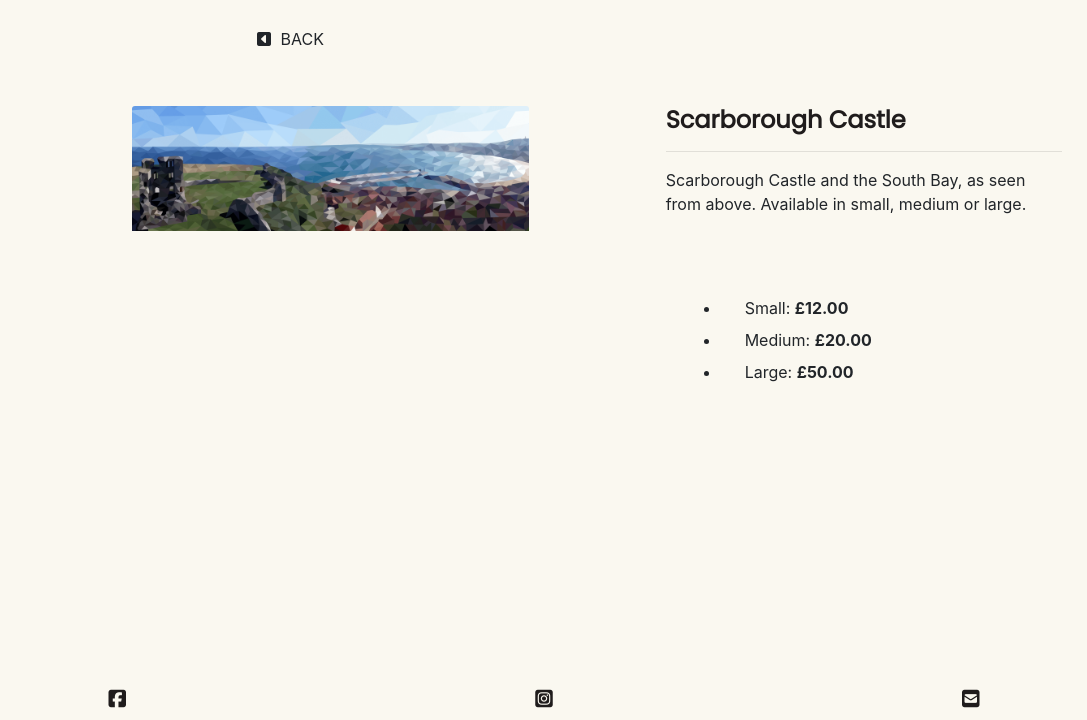
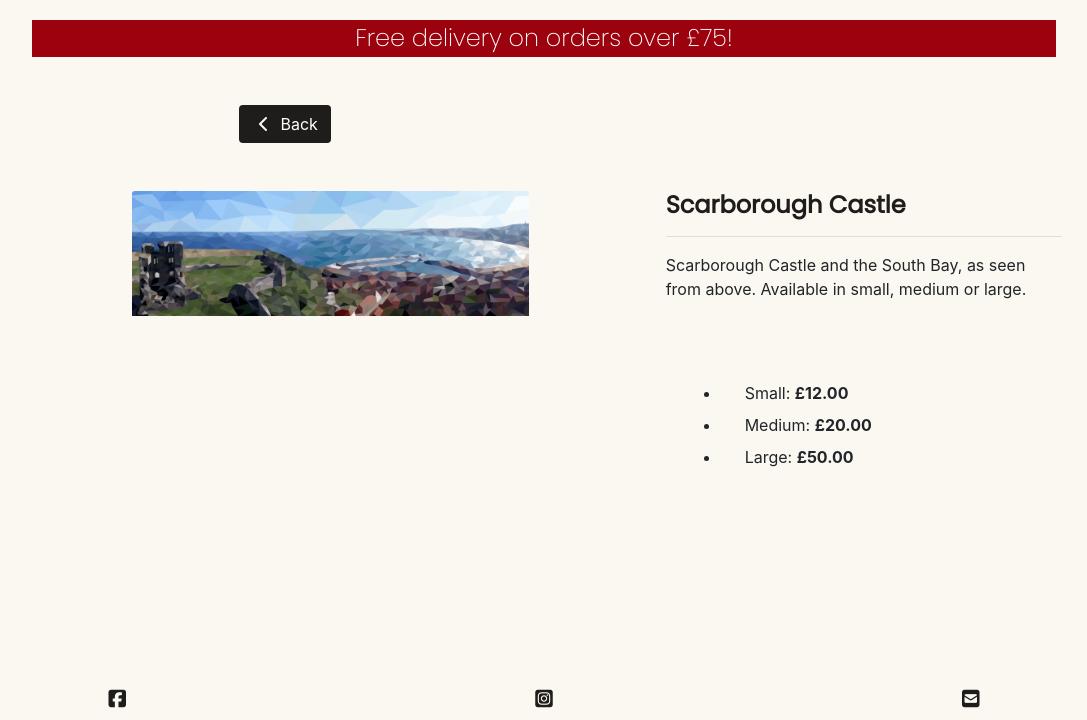
Before and after one commit to Robert-Clark-1990/MS4_RCD, a Django app: page /products/1 in a window 1280 px wide. Shown: the part 80-800 px from the top of the page, without its empty margins (96-1183 px from the left). Run offline with Django 3.2, Linux system fonts and the light colour scheme; data comes from the database, SQL or seed files in the repository; some libraries are stand-ins or nearby versions.

Commit message:
add bag context and delivery logic, and add delivery banner to shop pages

```diff
--- /dev/null
+++ b/bag/contexts.py
@@ -0,0 +1,30 @@
+from decimal import Decimal
+from django.conf import settings
+
+
+def bag_contents(request):
+
+    bag_items = []
+    total = 0
+    product_count = 0
+
+    if total < settings.FREE_DELIVERY_THRESHOLD:
+        delivery = total * Decimal(settings.STANDARD_DELIVERY_PERCENTAGE/100)
+        free_delivery_delta = settings.FREE_DELIVERY_THRESHOLD - total
+    else:
+        delivery = 0
+        free_delivery_delta = 0
+
+    grand_total = delivery + total
+
+    context = {
+        'bag_items': bag_items,
+        'total': total,
+        'product_count': product_count,
+        'delivery': delivery,
+        'free_delivery_delta': free_delivery_delta,
+        'free_delivery_threshold': settings.FREE_DELIVERY_THRESHOLD,
+        'grand_total': grand_total,
+    }
+
+    return context
--- a/bag/templates/bag/bag.html
+++ b/bag/templates/bag/bag.html
@@ -18,6 +18,8 @@
                 <hr class="w-100 mb-1">
             </div>
         </div>
+    </div>
+    <div class="container">
         <div class="row">
             <div class="col">
                 {% if bag_items %}
--- a/portfolio/templates/portfolio/project_detail.html
+++ b/portfolio/templates/portfolio/project_detail.html
@@ -14,11 +14,11 @@
     <div class="container-fluid">
         <div class="row h-100">
             <div class="col-6 offset-3">
-                <a href="{% url 'portfolio' %}" class="btn rounded-0">
+                <a href="{% url 'portfolio' %}" class="btn form-button">
                     <span class="icon">
-                        <i class="fas fa-caret-square-left"></i>
+                        <i class="fas fa-chevron-left"></i>
                     </span>
-                    <span class="text-uppercase">Back</span>
+                    <span>Back</span>
                 </a>
             </div>
             <div class="col-8 offset-2 col-md-5 offset-md-1 col-lg-4 offset-lg-2">
--- a/products/templates/products/product_detail.html
+++ b/products/templates/products/product_detail.html
@@ -11,18 +11,23 @@
             <div class="col">
             </div>
         </div>
+        <div id="delivery-banner" class="row text-center">
+            <div class="col">
+                <h4 id="delivery-banner-text" class="my-1">Free delivery on orders over £{{ free_delivery_threshold }}!</h4>
+            </div>
+        </div>
     </div>
 {% endblock %}
 
 {% block content %}
     <div class="container-fluid">
-        <div class="row h-100">
+        <div class="row h-100 pt-5">
             <div class="col-6 offset-3">
-                <a href="{% url 'products' %}" class="btn rounded-0">
+                <a href="{% url 'products' %}" class="btn form-button">
                     <span class="icon">
-                        <i class="fas fa-caret-square-left"></i>
+                        <i class="fas fa-chevron-left"></i>
                     </span>
-                    <span class="text-uppercase">Back</span>
+                    <span>Back</span>
                 </a>
             </div>
             <div class="col-8 offset-2 col-md-5 offset-md-1 col-lg-4 offset-lg-2">
--- a/products/templates/products/products.html
+++ b/products/templates/products/products.html
@@ -5,6 +5,11 @@
     <div class="container header-container">
         <div class="row">
             <div class="col">
+            </div>
+        </div>
+        <div id="delivery-banner" class="row text-center">
+            <div class="col">
+                <h4 id="delivery-banner-text" class="my-1">Free delivery on orders over £{{ free_delivery_threshold }}!</h4>
             </div>
         </div>
     </div>
--- a/robertclarkdesign/settings.py
+++ b/robertclarkdesign/settings.py
@@ -79,6 +79,7 @@ TEMPLATES = [
                 'django.contrib.auth.context_processors.auth',
                 'django.contrib.messages.context_processors.messages',
                 'django.template.context_processors.media',
+                'bag.contexts.bag_contents',
             ],
         },
     },
@@ -161,3 +162,6 @@ STATIC_ROOT = os.path.join(BASE_DIR, 'staticfiles')
 
 MEDIA_URL = '/media/'
 MEDIA_ROOT = os.path.join(BASE_DIR, 'media')
+
+FREE_DELIVERY_THRESHOLD = 75
+STANDARD_DELIVERY_PERCENTAGE = 10
--- a/static/css/base.css
+++ b/static/css/base.css
@@ -93,6 +93,14 @@ p {
     color: white;
 }
 
+#delivery-banner {
+    background-color: #9c020e;
+}
+
+#delivery-banner-text {
+    color: white;
+}
+
 /* ----------------------------------------------------- Index Page */
 
 .free-quote-button {
```
